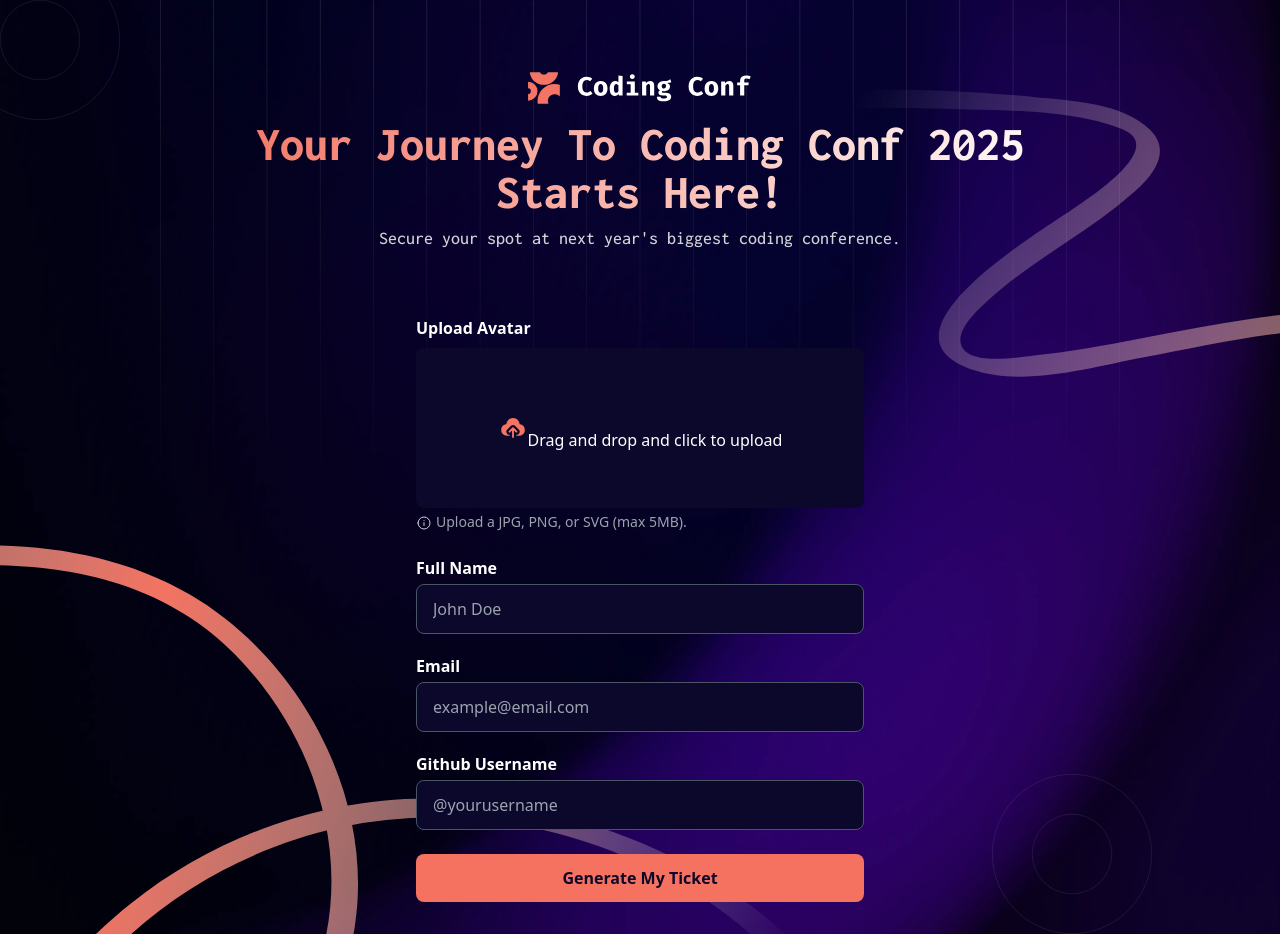
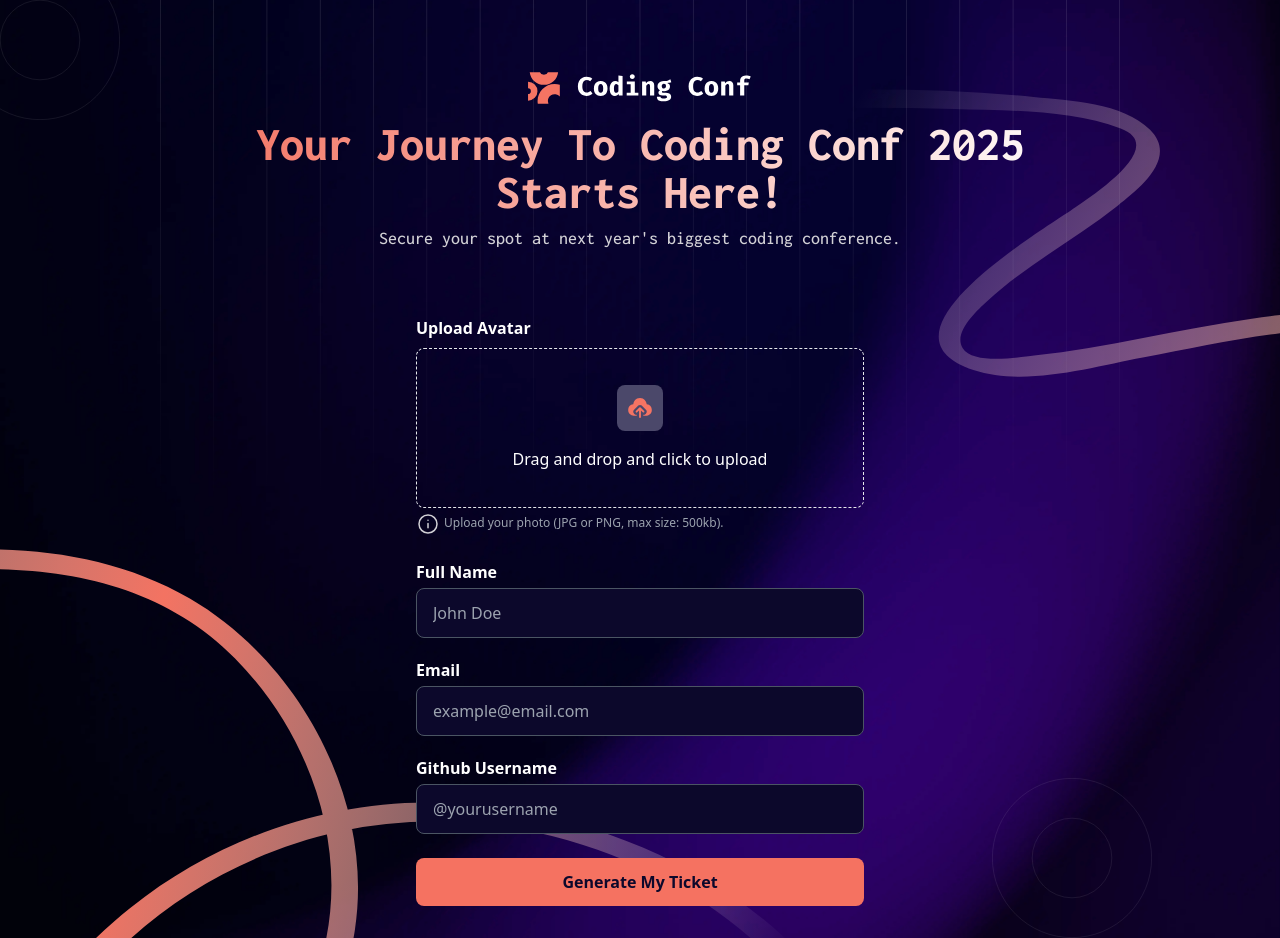
Before and after one commit to isaacurba/Conference-ticket-generator, a React (Vite) app: page / in a window 1280 px wide. Built offline with nearby package versions, Linux system fonts and the light colour scheme.

Commit message:
fixed upload icon and separated drag and drop to a different component

```diff
--- a/package.json
+++ b/package.json
@@ -11,7 +11,8 @@
   },
   "dependencies": {
     "react": "^19.1.0",
-    "react-dom": "^19.1.0"
+    "react-dom": "^19.1.0",
+    "react-drag-drop-files": "^3.1.0"
   },
   "devDependencies": {
     "@eslint/js": "^9.30.1",
--- /dev/null
+++ b/src/components/DragAndDrop.jsx
@@ -0,0 +1,43 @@
+import React, { useState } from "react";
+
+const DragAndDrop = () => {
+  const fileSelectHandler = (e) => {
+    console.log("Selected file:", e.target.files[0]);
+  };
+  return (
+    <div>
+      <div className="relative">
+        <p className="mb-2 font-semibold">Upload Avatar</p>
+        <label
+          htmlFor="avatar"
+          className="flex items-center flex-col gap-4 justify-center w-full h-40 border border-dashed px-4 py-2 text-white rounded-lg cursor-pointer"
+        >
+          <img
+            src="/assets/images/icon-upload.svg"
+            alt="Upload icon"
+            className="block rounded-lg p-2 bg-neutral-700 "
+          />
+          Drag and drop and click to upload
+          <input
+            id="avatar"
+            type="file"
+            accept="image/*"
+            onChange={fileSelectHandler}
+            className="hidden"
+            aria-describedby="avatar-help"
+          />
+        </label>
+        <p id="avatar-help" className="mt-1 text-xs text-gray-400">
+          <img
+            src="/assets/images/icon-info.svg"
+            alt="Upload icon"
+            className="inline-block mr-1 size-6"
+          />
+          Upload your photo (JPG or PNG, max size: 500kb).
+        </p>
+      </div>
+    </div>
+  );
+};
+
+export default DragAndDrop;
--- a/src/components/Form.jsx
+++ b/src/components/Form.jsx
@@ -1,9 +1,8 @@
 import React from "react";
+import DradAndDrop from "./DragAndDrop";
 
 const Form = () => {
-  const fileSelectHandler = (e) => {
-    console.log("Selected file:", e.target.files[0]);
-  };
+
 
   return (
     <section className="w-full px-4 py-8">
@@ -14,29 +13,7 @@ const Form = () => {
         <div className="text-white space-y-6">
 
           {/* File Input - Custom Styled */}
-          <div className="relative">
-            <p className="mb-2 font-semibold">Upload Avatar</p>
-            <label
-              htmlFor="avatar"
-              className="flex items-center justify-center w-full h-40 px-4 py-2 bg-neutral-900 text-white rounded-lg cursor-pointer"
-            >
-
-              <img src="/assets/images/icon-upload.svg" alt="Upload icon" className="block " /><br />
-              Drag and drop and click to upload
-              <input
-                id="avatar"
-                type="file"
-                accept="image/*"
-                onChange={fileSelectHandler}
-                className="hidden"
-                aria-describedby="avatar-help"
-              />
-            </label>
-            <p id="avatar-help" className="mt-1 text-sm text-gray-400">
-              <img src="/assets/images/icon-info.svg" alt="Upload icon" className="inline-block mr-1" />
-              Upload a JPG, PNG, or SVG (max 5MB).
-            </p>
-          </div>
+            <DradAndDrop />
 
           {/* Form Fields */}
           <div className="flex flex-col gap-5">
--- a/tailwind.config.js
+++ b/tailwind.config.js
@@ -11,7 +11,7 @@ module.exports = {
           300: "hsl(252, 6%, 83%)",
           500: "hsl(245, 15%, 58%)",
           700: "hsl(245, 19%, 35%)",
-          900: "hsl(248, 70%, 10%)", // Matches #19173f
+          900: "hsl(248, 70%, 10%)",
         },
         orange: {
           500: "hsl(7, 88%, 67%)",
```
Also changed, not shown: 1 other file (tests, documents, lock files or other folders).
